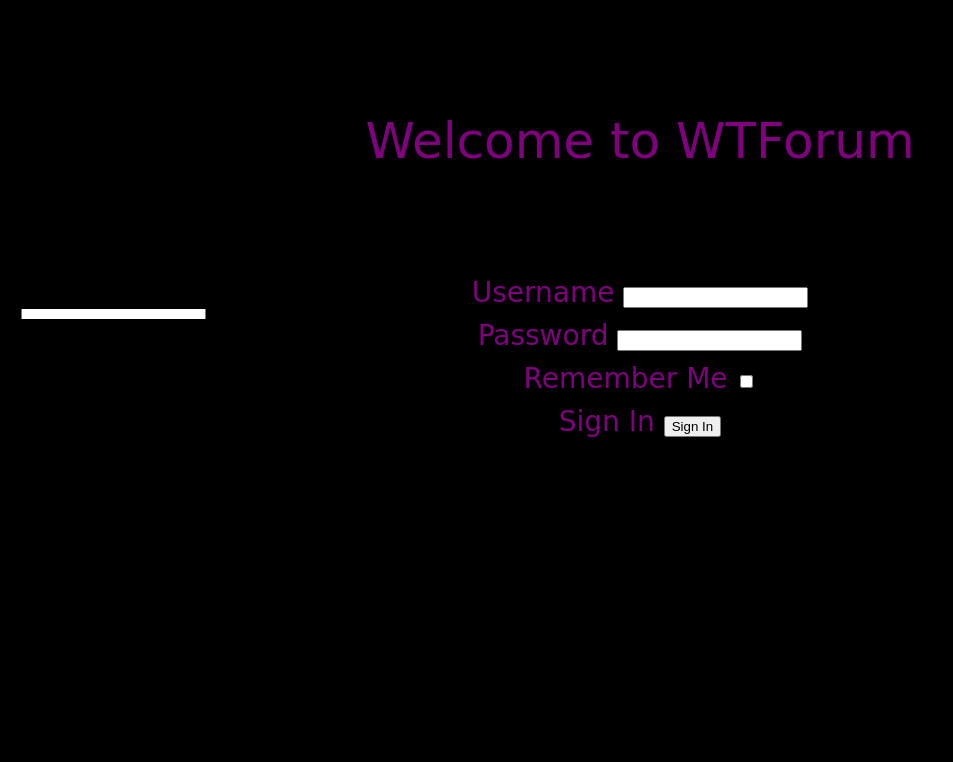
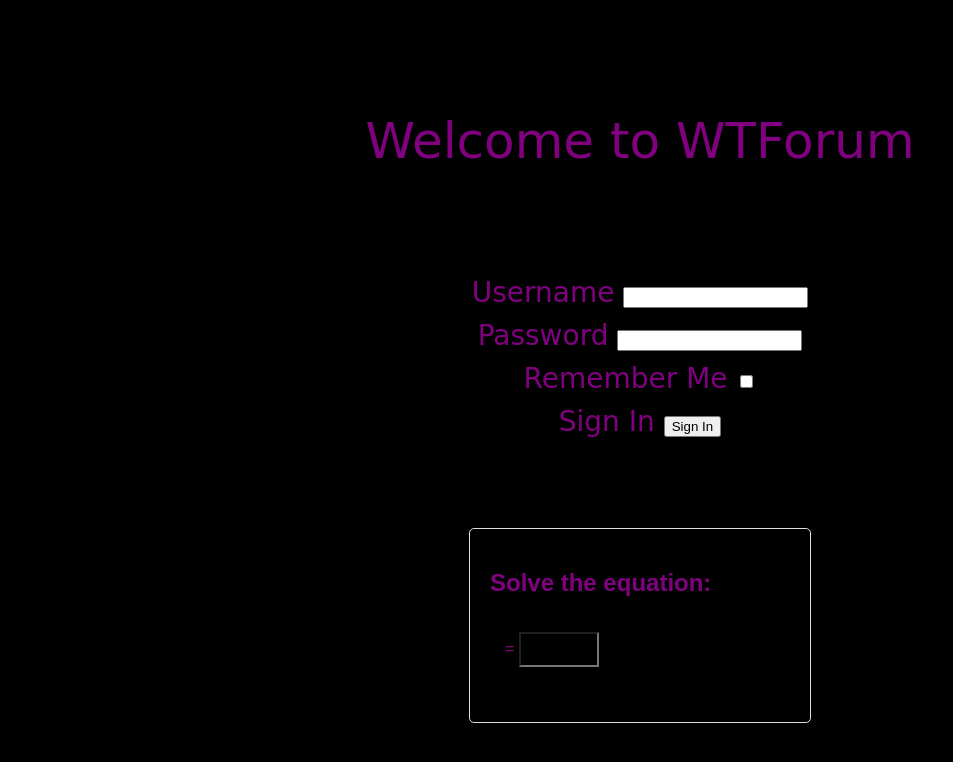
Before and after one commit to andrey3304/The_greatest_project_of_our_time, a Flask app: template templates/login.html in a window 1280 px wide. Shown: the top 762 px of the page, without its empty margins (0-953 px from the left). Run offline with Flask 3, Linux system fonts and the light colour scheme; the template is opened without the code that fills it: values that come from a table or form of the project are taken from there, others are empty.

Commit message:
Update style.css
капча css

```diff
--- a/static/style.css
+++ b/static/style.css
@@ -69,3 +69,34 @@ body {
   background-color:rgb(0, 0, 0);
   font-family: Tahoma;
 }
+
+.login_captcha_body {
+    font-family: Arial, sans-serif;
+    position: relative;
+    top: 30vh;
+    max-width: 300px;
+    margin: 50px auto;
+    padding: 20px;
+    border: 1px solid #ddd;
+    border-radius: 5px;
+    color: purple;
+}
+
+.login_captcha {
+    margin: 20px 0;
+    padding: 15px;
+    background: black;
+    border-radius: 5px;
+}
+
+.login_captcha_inp {
+    padding: 8px;
+    width: 60px;
+    background: black;
+    color: white;
+}
+
+.login_captcha_error {
+    color: red;
+    margin-top: 10px;
+}
```
